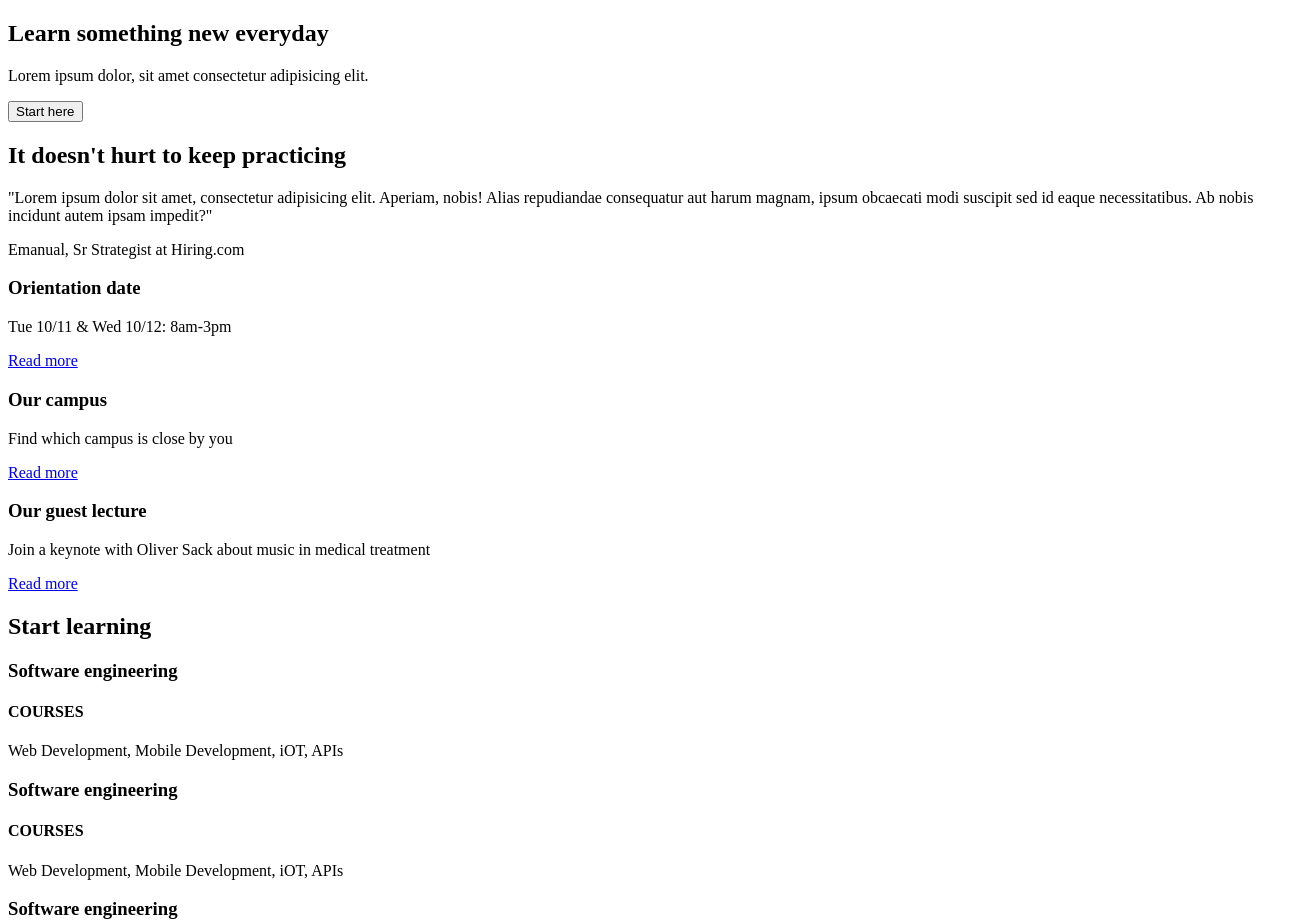
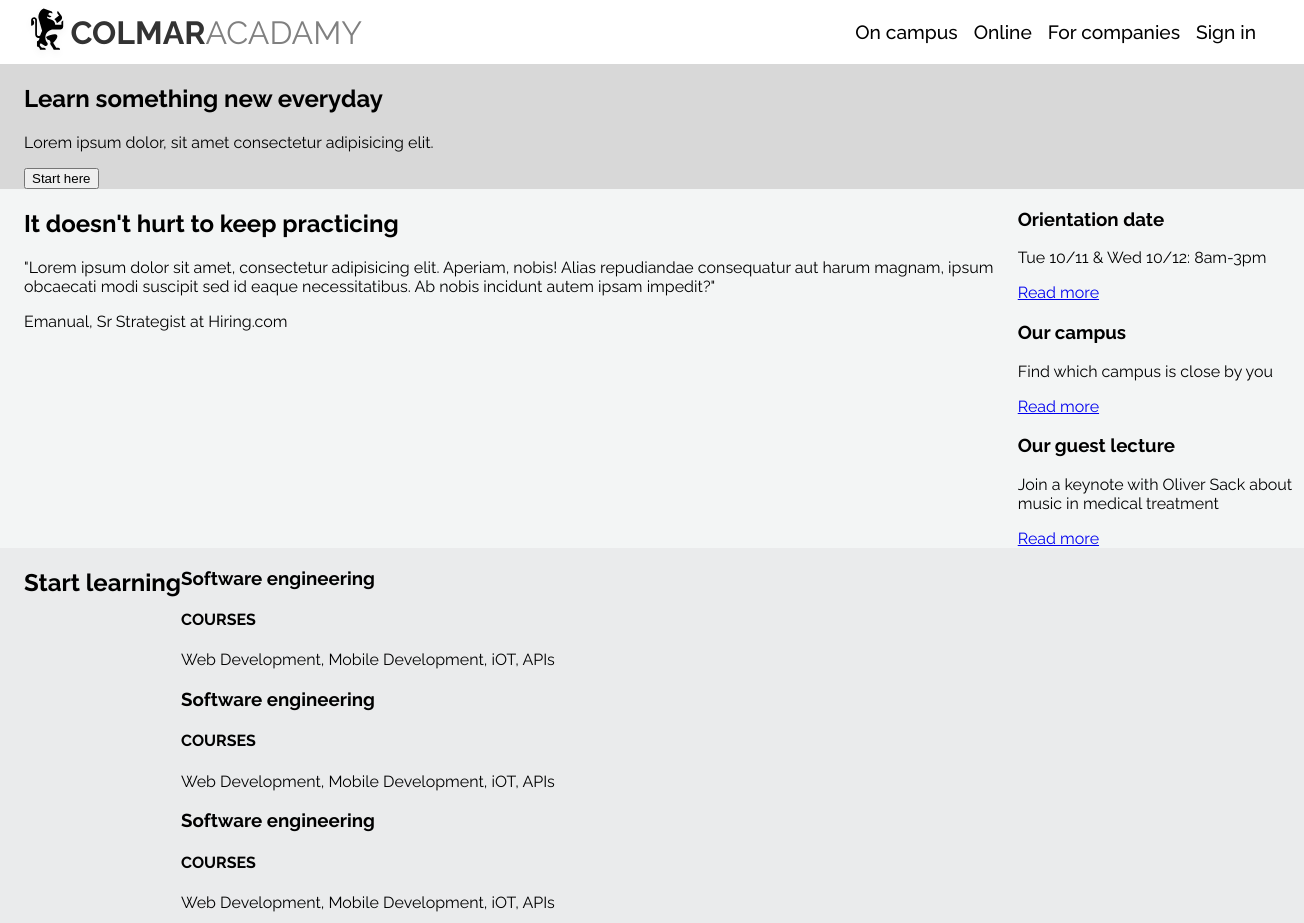
Before and after one commit to GreenOwlB/colmar, a plain HTML site: page index.html in a window 1280 px wide. Shown: the top 923 px of the page, 1304 px wide, since content can reach past the window. Drawn offline with Linux system fonts and the light colour scheme.

Commit message:
add styling header

```diff
--- a/index.html
+++ b/index.html
@@ -10,9 +10,17 @@
 <body>
     <header>
         <div class="logo">
-
+            <img src="./resources/images/ic-logo.svg" alt="">
+            <span class="logoLeft">COLMAR</span>
+            <span class="logoRight">ACADAMY</span>
         </div>
         <nav>
+            <ul>
+                <li>On campus</li>
+                <li>Online</li>
+                <li>For companies</li>
+                <li>Sign in</li>
+            </ul>
 
         </nav>
 
--- a/resources/css/style.css
+++ b/resources/css/style.css
@@ -0,0 +1,94 @@
+@import url('https://fonts.googleapis.com/css2?family=Raleway:wght@100;200;300;400;500;600;700;800;900&display=swap');
+
+body {
+    box-sizing: border-box;
+    font-family: 'Raleway', sans-serif;
+    display: flex;
+    flex-direction: column;
+    width: 100%;
+    margin: 0;
+
+}
+
+section {
+    width: 100%;
+    display: flex;
+    padding-left: 24px;
+}
+
+
+
+/*header and navigation */
+
+header {
+    height: 64px;
+    padding: 0 24px;
+    display: flex;
+    justify-content: space-between;
+    align-items: center;
+}
+
+.logo {
+    display: flex;
+    align-items: center;
+}
+
+.logo img {
+    height: 55px;
+}
+
+.logo span {
+    font-size: 32px;
+}
+
+.logoLeft {
+    color: rgb(51, 51, 51);
+    font-weight: 700;
+}
+
+.logoRight {
+    color: gray;
+}
+
+nav ul {
+    display: flex;
+}
+nav ul li {
+    list-style: none;
+    margin-left: 16px;
+    font-size: 1.2rem;
+    font-weight: 500;
+}
+
+
+/* section one */
+
+.sectOne {
+    background-color: #d8d8d8;
+}
+
+/* section two */
+
+.sectTwo {
+    background-color: #f3f5f5;
+}
+
+
+/* section three */
+
+.sectThree {
+    background-color: #eaebec;
+}
+
+/* section four */
+
+.sectFour {
+    background-color: #f3f5f5;
+}
+
+/* footer */
+
+footer {
+    background-color: #f3f5f5;
+    padding-left: 24px;
+}
```
